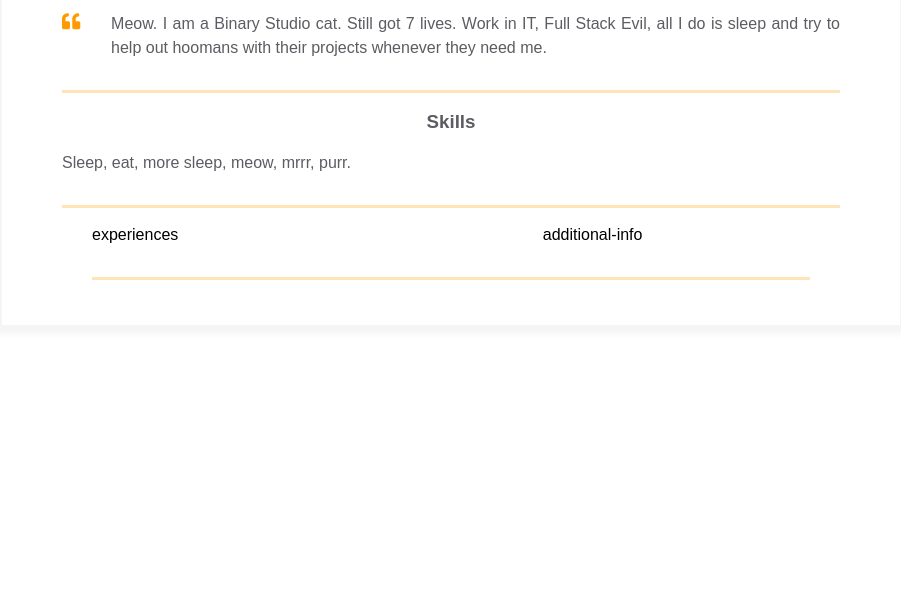
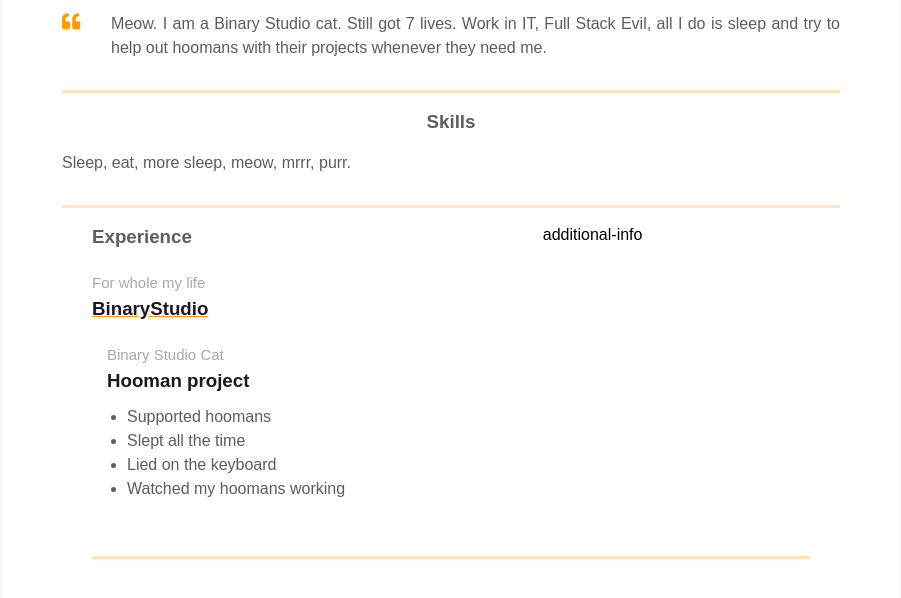
Before and after one commit to tkachor/homepage, a plain HTML site: page index.html in a window 1280 px wide. Shown: the part 350-948 px from the top of the page, without its empty margins (189-1090 px from the left). Before the commit the page ends 800 px from the top, so only its background shows below. Drawn offline with Linux system fonts and the light colour scheme.

Commit message:
Add Experiences block

```diff
--- a/index.html
+++ b/index.html
@@ -122,8 +122,28 @@
           <div class="container">
             <div class="resume__block">
               <div class="main-info fh">
+                <div class="experiences">
+                  <div class="experiences">
+                    <h3 class="experiences__header">Experience</h3>
+                    <div class="experiences__company">
+                      <div class="experiences__company-header">
+                        <span class="experiences__company-header-durability">For whole my life</span>
+                        <h3 class="experiences__company-header-name">BinaryStudio</h3>
+                      </div>
 
-                <div class="experiences">experiences</div>
+                      <div class="experiences__company-project">
+                        <span class="experiences__company-project-role">Binary Studio Cat</span>
+                        <h3 class="experiences__company-project-name">Hooman project</h3>
+                        <ul class="experiences__company-project-responsibilities">
+                          <li>Supported hoomans</li>
+                          <li>Slept all the time</li>
+                          <li>Lied on the keyboard</li>
+                          <li>Watched my hoomans working</li>
+                        </ul>
+                      </div>
+                    </div>
+                  </div>
+                </div>
 
                 <div class="additional-info fv">additional-info</div>
               </div>
```
